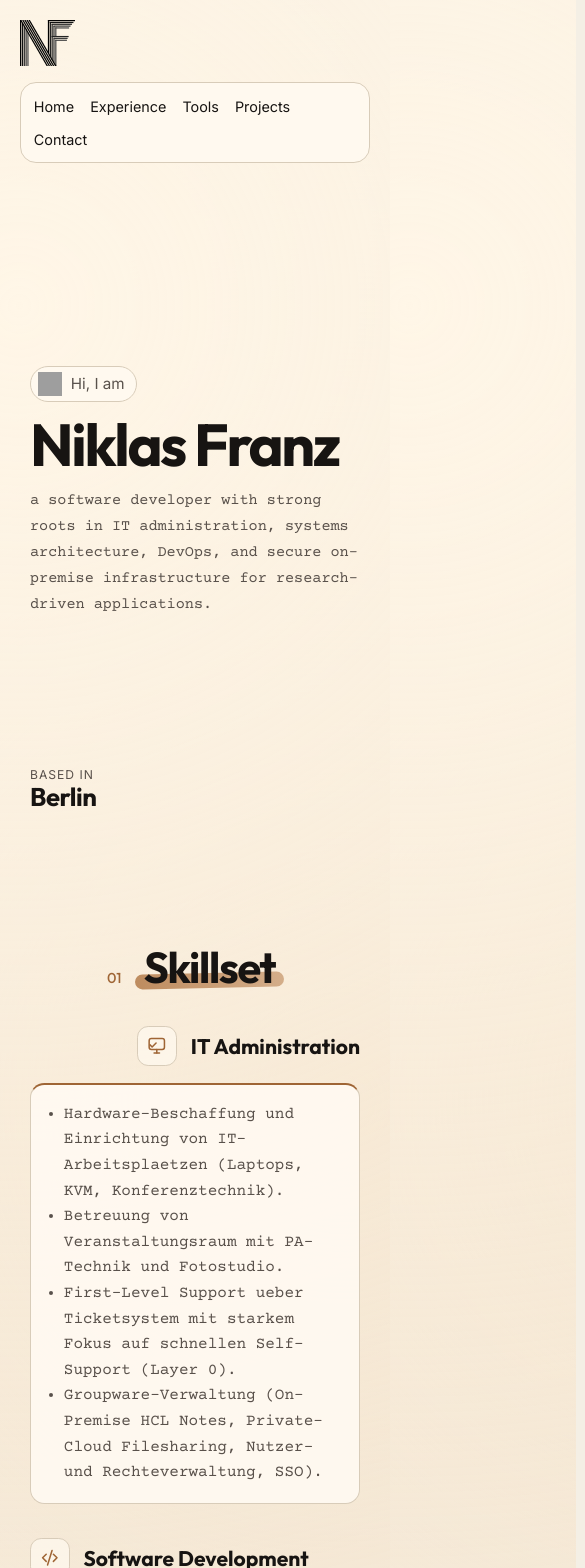
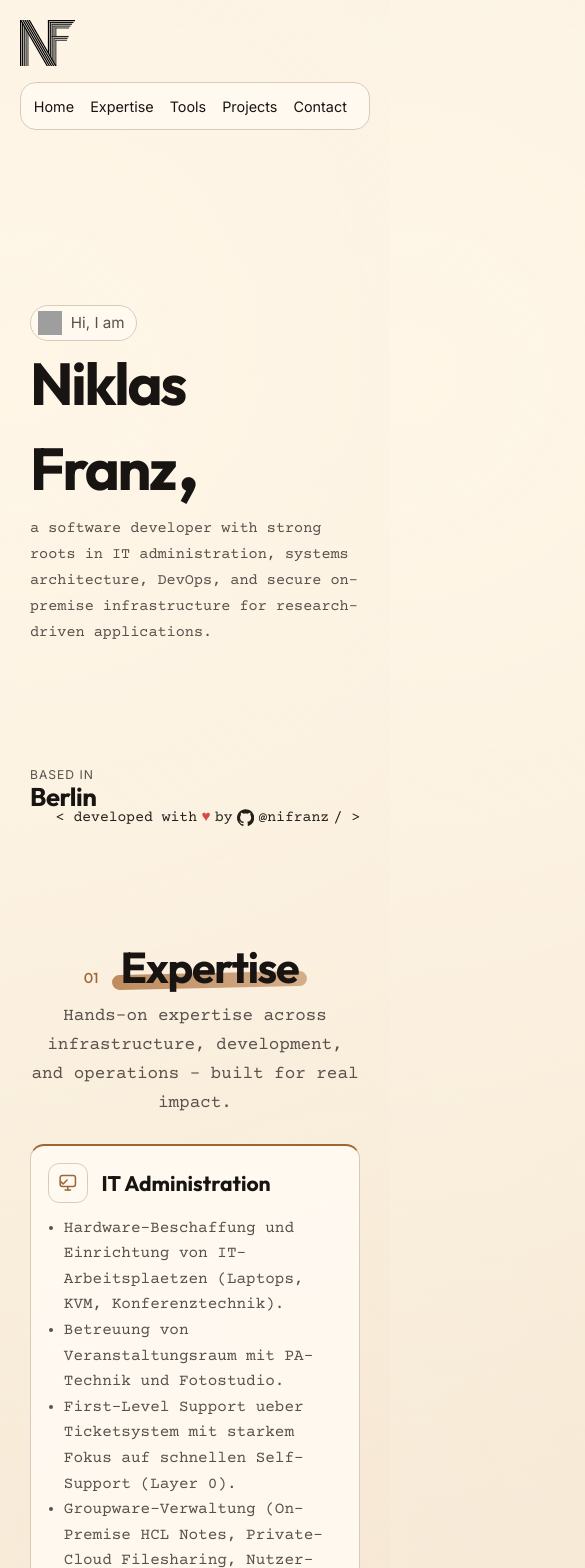
Before and after one commit to nifranz/homepage, a Vue app: page / in a window 390 px wide. Shown: the top 1568 px of the page, 585 px wide, since content can reach past the window. Built offline with nearby package versions, Linux system fonts and the light colour scheme; grey boxes are pictures that could not be loaded.

Commit message:
feat: overhaul global styling

```diff
--- a/src/components/ExperienceSection.vue
+++ b/src/components/ExperienceSection.vue
@@ -10,21 +10,21 @@ defineProps({
 </script>
 
 <template>
-  <section class="section" id="experience">
-    <SectionHeader index="01" title="Skillset" />
+  <section class="section" id="expertise">
+    <SectionHeader
+      index="01"
+      title="Expertise"
+      description="Hands-on expertise across infrastructure, development, and operations - built for real impact."
+    />
 
-    <div class="experience-timeline">
+    <div class="experience-grid">
       <article
         v-for="(skill, index) in skills"
         :key="skill.title"
-        class="experience-row"
-        :class="{ flipped: index % 2 !== 0 }"
-        v-reveal="{
-          delay: index * 90,
-          direction: index % 2 === 0 ? 'left' : 'right',
-        }"
+        class="experience-card"
+        v-reveal="{ delay: index * 90, direction: 'up' }"
       >
-        <div class="experience-title-pane">
+        <div class="experience-card-head">
           <span class="experience-icon" aria-hidden="true">
             <svg viewBox="0 0 24 24" fill="none">
               <path
@@ -40,11 +40,9 @@ defineProps({
           </span>
           <h3>{{ skill.title }}</h3>
         </div>
-        <div class="experience-content-pane">
-          <ul>
-            <li v-for="point in skill.points" :key="point">{{ point }}</li>
-          </ul>
-        </div>
+        <ul class="experience-card-list">
+          <li v-for="point in skill.points" :key="point">{{ point }}</li>
+        </ul>
       </article>
     </div>
   </section>
--- a/src/components/HeroSection.vue
+++ b/src/components/HeroSection.vue
@@ -1,5 +1,6 @@
 <script setup>
 import { onBeforeUnmount, onMounted, ref } from "vue";
+import { Icon } from "@iconify/vue";
 
 defineProps({
   name: {
@@ -23,7 +24,10 @@ function syncHeroOffset() {
     return;
   }
 
-  heroRef.value.style.setProperty("--hero-offset", `${heroRef.value.offsetTop}px`);
+  heroRef.value.style.setProperty(
+    "--hero-offset",
+    `${heroRef.value.offsetTop}px`,
+  );
 }
 
 function handleResize() {
@@ -89,12 +93,32 @@ onBeforeUnmount(() => {
         />
         <span>Hi, I am</span>
       </div>
-      <h1 class="hero-part hero-part-2">{{ name }}</h1>
+      <h1 class="hero-part hero-part-2">
+        {{ name }}<span style="font-size: 70pt; font-weight: lighter">,</span>
+      </h1>
       <p class="hero-part hero-part-3">{{ description }}</p>
     </div>
     <div class="hero-location" aria-label="Location">
       <span>based in</span>
       <strong>Berlin</strong>
     </div>
+    <div class="credits">
+      <a
+        class="credits-link"
+        href="https://github.com/nifranz"
+        target="_blank"
+        rel="noopener noreferrer"
+      >
+        &lt; developed with <span class="heart" aria-hidden="true">♥</span> by
+        <span class="github-link">
+          <Icon
+            class="github-icon"
+            icon="simple-icons:github"
+            aria-hidden="true"
+          />@nifranz
+        </span>
+        / &gt;
+      </a>
+    </div>
   </section>
 </template>
--- a/src/components/SectionHeader.vue
+++ b/src/components/SectionHeader.vue
@@ -8,12 +8,19 @@ defineProps({
     type: String,
     required: true,
   },
+  description: {
+    type: String,
+    default: "",
+  },
 });
 </script>
 
 <template>
   <div class="section-head">
-    <span>{{ index }}</span>
-    <h2>{{ title }}</h2>
+    <div class="section-title-row">
+      <span>{{ index }}</span>
+      <h2>{{ title }}</h2>
+    </div>
+    <p v-if="description" class="section-subtitle">{{ description }}</p>
   </div>
 </template>
--- a/src/components/SiteFooter.vue
+++ b/src/components/SiteFooter.vue
@@ -50,6 +50,7 @@ const currentYear = new Date().getFullYear();
 
     <div class="footer-meta">
       <span>&copy; {{ currentYear }} Niklas Franz</span>
+
       <span>Portfolio Website</span>
     </div>
   </footer>
--- a/src/components/SiteHeader.vue
+++ b/src/components/SiteHeader.vue
@@ -13,7 +13,7 @@ defineProps({
     <div class="topbar">
       <nav>
         <a href="#hero">Home</a>
-        <a href="#experience">Experience</a>
+        <a href="#expertise">Expertise</a>
         <a href="#tools">Tools</a>
         <a href="#projects">Projects</a>
         <a href="#contact">Contact</a>
--- a/src/data/portfolioData.js
+++ b/src/data/portfolioData.js
@@ -72,32 +72,39 @@ export const coreSkills = [
 ];
 
 export const tools = [
-  { name: "Vue.js", icon: "vuedotjs", color: "#4FC08D" },
-  { name: "TypeScript", icon: "typescript", color: "#3178C6" },
-  { name: "Node.js", icon: "nodedotjs", color: "#5FA04E" },
-  { name: "npm", icon: "npm", color: "#CB3837" },
-  { name: "Express.js", icon: "express", color: "#000000" },
-  { name: "Python", icon: "python", color: "#3776AB" },
-  { name: "R", icon: "r", color: "#276DC3" },
-  { name: "Unity", icon: "unity", color: "#000000" },
-  { name: "M365", icon: "microsoftoffice", color: "#D83B01" },
-  { name: "Django", icon: "django", color: "#092E20" },
-  { name: "Docker", icon: "docker", color: "#2496ED" },
-  { name: "Docker Compose", icon: "docker", color: "#2496ED" },
-  { name: "GitLab CI/CD", icon: "gitlab", color: "#FC6D26" },
-  { name: "HCL Notes", icon: "hcl", color: "#0066B3" },
-  { name: "HCL Domino", icon: "hcl", color: "#0066B3" },
-  { name: "Nextcloud", icon: "nextcloud", color: "#0082C9" },
-  { name: "OnlyOffice", icon: "onlyoffice", color: "#444444" },
-  { name: "vSphere", icon: "vmware", color: "#607078" },
-  { name: "Veeam", icon: "veeam", color: "#00B336" },
-  { name: "Ubiquiti", icon: "ubiquiti", color: "#0559C9" },
-  { name: "SAN", icon: "netapp", color: "#0067C5" },
-  { name: "SSL/TLS", icon: "openssl", color: "#721412" },
-  { name: "Firewall", icon: "fortinet", color: "#EE3124" },
-  { name: "DNS", icon: "nextdns", color: "#007BFF" },
-  { name: "SSO", icon: "keycloak", color: "#4D4D4D" },
-  { name: "AR/VR", icon: "meta", color: "#0467DF" },
+  // web frameworks and languages
+  { name: "Vue.js", icon: "vuedotjs", color: "#4FC08D", link: "https://vuejs.org/" },
+  { name: "TypeScript", icon: "typescript", color: "#3178C6", link: "https://www.typescriptlang.org/" },
+  { name: "Tailwind CSS", icon: "tailwindcss", color: "#06B6D4", link: "https://tailwindcss.com/" },
+  { name: "shadcn/ui", icon: "shadcnui", color: "#000000", link: "https://ui.shadcn.com/" },
+  { name: "Figma", icon: "figma", color: "#F24E1E", link: "https://www.figma.com/" },
+  { name: "Django", icon: "django", color: "#092E20", link: "https://www.djangoproject.com/" },
+  { name: "Express.js", icon: "express", color: "#000000", link: "https://expressjs.com/" },
+  { name: "React", icon: "react", color: "#61DAFB", link: "https://react.dev/" },
+  { name: "PHP", icon: "php", color: "#777BB4", link: "https://www.php.net/" },
+  { name: "Sequelize", icon: "sequelize", color: "#52B0E7", link: "https://sequelize.org/" },
+  // infrastrcture and architecture
+  { name: "Linux", icon: "linux", color: "#000000", link: "https://www.kernel.org/" },
+  { name: "macOS", icon: "apple", color: "#000000", link: "https://www.apple.com/macos/" },
+  { name: "Docker", icon: "docker", color: "#2496ED", link: "https://www.docker.com/" },
+  { name: "GitLab CI/CD", icon: "gitlab", color: "#FC6D26", link: "https://docs.gitlab.com/ee/ci/" },
+  { name: "vSphere", icon: "vmware", color: "#607078", link: "https://www.vmware.com/products/cloud-infrastructure/vsphere.html" },
+  // other languages and frameworks
+  { name: "Python", icon: "python", color: "#3776AB", link: "https://www.python.org/" },
+  { name: "R", icon: "r", color: "#276DC3", link: "https://www.r-project.org/" },
+  { name: "C#", icon: "csharp", color: "#512BD4", link: "https://dotnet.microsoft.com/en-us/languages/csharp" },
+  { name: "Unity", icon: "unity", color: "#000000", link: "https://unity.com/" },
+  { name: "AR/VR", icon: "meta", color: "#0467DF", link: "https://www.meta.com/quest/quest-3/" },
+  // groupware
+  { name: "M365", icon: "microsoftoffice", color: "#D83B01", link: "https://www.microsoft.com/microsoft-365" },
+  { name: "HCL Notes", icon: "hcl", color: "#0066B3", link: "https://www.hcl-software.com/notes" },
+  { name: "Nextcloud", icon: "nextcloud", color: "#0082C9", link: "https://nextcloud.com/" },
+  { name: "OnlyOffice", icon: "onlyoffice", color: "#444444", link: "https://www.onlyoffice.com/" },
+  // network stack
+  { name: "SSL/TLS", icon: "openssl", color: "#721412", link: "https://www.openssl.org/" },
+  // { name: "Firewall", icon: "fortinet", color: "#EE3124" },
+  { name: "DNS", icon: "nextdns", color: "#007BFF", link: "https://nextdns.io/" },
+  { name: "SSO", icon: "keycloak", color: "#4D4D4D", link: "https://www.keycloak.org/" },
 ];
 
 export const projects = [
@@ -168,10 +175,10 @@ export const contactLinks = [
   {
     label: "Email",
     title: "Drop me a line",
-    description: "your.email@example.com",
+    description: "hello@niklasfranz.de",
     icon: "gmail",
+    href: "mailto:hello@niklasfranz.de?subject=Hello%20Niklas",
     color: "#EA4335",
-    href: "mailto:your.email@example.com?subject=Hello%20Niklas",
   },
   {
     label: "LinkedIn",
@@ -208,7 +215,7 @@ export const footerLegalLinks = [
 
 export const footerSitemapLinks = [
   { label: "Home", href: "#hero" },
-  { label: "Experience", href: "#experience" },
+  { label: "Expertise", href: "#expertise" },
   { label: "Tools", href: "#tools" },
   { label: "Projects", href: "#projects" },
   { label: "Contact", href: "#contact" },
--- a/src/style.css
+++ b/src/style.css
@@ -38,7 +38,7 @@ body {
   width: 100%;
   max-width: none;
   margin: 0;
-  padding: 20px 30px 4.5rem;
+  padding: 20px 30px 0;
 }
 
 .site-header {
@@ -189,18 +189,25 @@ main {
 
 .section {
   padding-top: 6rem;
+  margin-inline: 100px;
 }
 
 .section-head {
-  display: flex;
-  gap: 0.9rem;
-  align-items: baseline;
-  justify-content: center;
+  display: grid;
+  justify-items: center;
+  gap: 0.5rem;
   margin-bottom: 1.6rem;
   text-align: center;
 }
 
-.section-head span {
+.section-title-row {
+  display: flex;
+  align-items: baseline;
+  justify-content: center;
+  gap: 0.9rem;
+}
+
+.section-title-row span {
   font-family: 'Outfit', sans-serif;
   color: var(--accent);
   font-size: 0.9rem;
@@ -233,6 +240,15 @@ main {
   );
   transform: rotate(-1.2deg);
   z-index: -1;
+}
+
+.section-subtitle {
+  margin: 0;
+  max-width: 780px;
+  color: var(--muted);
+  font-family: var(--typewriter);
+  font-size: clamp(1.1rem, 2.1vw, 1.32rem);
+  line-height: 1.65;
 }
 
 .reveal {
@@ -273,89 +289,34 @@ main {
   transform: translate3d(0, 0, 0) scale(1);
 }
 
-.experience-timeline {
-  position: relative;
+.experience-grid {
   display: grid;
-  gap: 1.8rem;
+  grid-template-columns: repeat(2, minmax(0, 1fr));
+  gap: 1rem;
 }
 
-.experience-timeline::before {
-  content: '';
-  position: absolute;
-  top: 0;
-  bottom: 0;
-  left: 50%;
-  width: 3px;
-  border-radius: 999px;
-  background: linear-gradient(
-    180deg,
-    color-mix(in srgb, var(--accent), white 40%),
-    var(--line) 30%,
-    var(--line) 70%,
-    color-mix(in srgb, var(--accent), white 40%)
-  );
+.experience-card {
+  border: 1px solid var(--line);
+  border-top-width: 2px;
+  border-top-color: var(--accent);
+  border-radius: 0.9rem;
+  background: color-mix(in srgb, var(--bg-soft), transparent 10%);
+  padding: 1.05rem;
+  display: grid;
+  gap: 0.8rem;
 }
 
-.experience-row {
-  position: relative;
-  display: grid;
-  grid-template-columns: minmax(0, 1fr) minmax(0, 1fr);
-  gap: 2.4rem;
-  align-items: stretch;
+.experience-grid > .experience-card:last-child:nth-child(odd) {
+  grid-column: 1 / -1;
+  justify-self: center;
+  width: 100%;
+  max-width: calc(50% - 0.5rem);
 }
 
-.experience-title-pane,
-.experience-content-pane {
-  will-change: transform, opacity;
-}
-
-.experience-title-pane {
+.experience-card-head {
   display: flex;
   align-items: center;
   gap: 0.85rem;
-  padding: 0.35rem 0;
-  min-height: 100%;
-}
-
-.experience-content-pane {
-  border: 1px solid var(--line);
-  background: color-mix(in srgb, var(--bg-soft), transparent 10%);
-  border-radius: 0.9rem;
-  padding: 1.05rem;
-  border-top-width: 2px;
-  border-top-color: var(--accent);
-}
-
-.experience-row:not(.flipped) .experience-title-pane {
-  justify-content: flex-end;
-}
-
-.experience-content-pane {
-  position: relative;
-}
-
-.experience-row.flipped .experience-title-pane {
-  order: 2;
-  justify-content: flex-start;
-}
-
-.experience-row.flipped .experience-content-pane {
-  order: 1;
-}
-
-.experience-row::after {
-  content: '';
-  position: absolute;
-  left: 50%;
-  top: 50%;
-  width: 0.95rem;
-  height: 0.95rem;
-  border-radius: 999px;
-  border: 2px solid var(--accent);
-  background: var(--bg-soft);
-  transform: translate(-50%, -50%);
-  box-shadow: 0 0 0 4px color-mix(in srgb, var(--bg), transparent 10%);
-  z-index: 1;
 }
 
 .experience-icon {
@@ -374,14 +335,14 @@ main {
   height: 1.35rem;
 }
 
-.experience-title-pane h3,
-.project-card h3 {
+.experience-card-head h3,
+.project-title-pane h3 {
   margin: 0;
   font-family: 'Outfit', sans-serif;
   font-size: 1.32rem;
 }
 
-.experience-content-pane ul {
+.experience-card-list {
   margin: 0;
   padding-left: 1rem;
   color: var(--muted);
@@ -415,6 +376,16 @@ main {
   font-size: 1rem;
   text-align: center;
   width: fit-content;
+  color: var(--text);
+  text-decoration: none;
+  transition:
+    border-color 0.2s ease,
+    transform 0.2s ease;
+}
+
+.tool-pill:hover {
+  border-color: color-mix(in srgb, var(--accent), white 45%);
+  transform: translateY(-1px);
 }
 
 .tool-icon {
@@ -423,25 +394,80 @@ main {
   flex-shrink: 0;
 }
 
-.project-cards {
-  display: flex;
-  gap: 1rem;
-  overflow-x: auto;
-  padding-bottom: 0.35rem;
-  scroll-snap-type: x mandatory;
-  scrollbar-width: thin;
+.project-timeline {
+  position: relative;
+  display: grid;
+  gap: 1.8rem;
 }
 
-.project-card {
-  flex: 0 0 40%;
-  max-width: 40%;
+.project-timeline::before {
+  content: '';
+  position: absolute;
+  top: 0;
+  bottom: 0;
+  left: 50%;
+  width: 3px;
+  border-radius: 999px;
+  background: linear-gradient(
+    180deg,
+    color-mix(in srgb, var(--accent), white 40%),
+    var(--line) 30%,
+    var(--line) 70%,
+    color-mix(in srgb, var(--accent), white 40%)
+  );
+}
+
+.project-row {
+  position: relative;
+  display: grid;
+  grid-template-columns: minmax(0, 1fr) minmax(0, 1fr);
+  gap: 2.4rem;
+  align-items: stretch;
+}
+
+.project-title-pane {
+  display: flex;
+  align-items: center;
+  gap: 0.85rem;
+  padding: 0.35rem 0;
+  min-height: 100%;
+}
+
+.project-content-pane {
   border: 1px solid var(--line);
   background: color-mix(in srgb, var(--bg-soft), transparent 12%);
-  border-radius: 1rem;
+  border-radius: 0.9rem;
   padding: 1.05rem;
-  display: grid;
-  gap: 0.8rem;
-  scroll-snap-align: start;
+  border-top-width: 2px;
+  border-top-color: var(--accent);
+}
+
+.project-row:not(.flipped) .project-title-pane {
+  justify-content: flex-end;
+}
+
+.project-row.flipped .project-title-pane {
+  order: 2;
+  justify-content: flex-start;
+}
+
+.project-row.flipped .project-content-pane {
+  order: 1;
+}
+
+.project-row::after {
+  content: '';
+  position: absolute;
+  left: 50%;
+  top: 50%;
+  width: 0.95rem;
+  height: 0.95rem;
+  border-radius: 999px;
+  border: 2px solid var(--accent);
+  background: var(--bg-soft);
+  transform: translate(-50%, -50%);
+  box-shadow: 0 0 0 4px color-mix(in srgb, var(--bg), transparent 10%);
+  z-index: 1;
 }
 
 .project-logo {
@@ -460,7 +486,7 @@ main {
   height: 1.35rem;
 }
 
-.project-card p {
+.project-content-pane p {
   margin: 0;
   color: var(--muted);
   line-height: 1.6;
@@ -484,10 +510,36 @@ main {
   font-family: var(--typewriter);
 }
 
+.contact-layout {
+  display: grid;
+  grid-template-columns: minmax(0, 1fr) minmax(0, 1fr);
+  align-items: stretch;
+  gap: 1.4rem;
+}
+
+.contact-portrait {
+  margin: 0;
+  height: clamp(615px, 54vh, 705px);
+  overflow: hidden;
+  border: 0;
+  border-radius: 0;
+  background: transparent;
+}
+
+.contact-portrait img {
+  display: block;
+  width: 100%;
+  height: 100%;
+  object-fit: cover;
+  object-position: 78% top;
+}
+
 .contact-list {
-  display: grid;
-  grid-template-columns: repeat(3, minmax(0, 1fr));
+  display: flex;
+  flex-direction: column;
+  height: 100%;
   gap: 1rem;
+  padding: 50px;
 }
 
 .contact-card {
@@ -499,7 +551,8 @@ main {
   color: var(--text);
   display: grid;
   gap: 0.55rem;
-  min-height: 12rem;
+  min-height: 0;
+  flex: 1 1 0;
   align-content: start;
   transition:
     border-color 0.25s ease,
@@ -545,28 +598,35 @@ main {
 }
 
 .site-footer {
-  margin-top: 6.5rem;
-  padding-top: 2rem;
-  border-top: 1px solid var(--line);
+  margin-top: 0;
+  margin-inline: -30px;
+  padding: 2.4rem 30px 1.6rem;
+  border-top: 1px solid color-mix(in srgb, var(--accent), white 58%);
+  border-bottom: 1px solid color-mix(in srgb, var(--accent), white 72%);
+  background:
+    radial-gradient(circle at 9% 12%, color-mix(in srgb, var(--accent), #fff0db 72%) 0%, transparent 28%),
+    radial-gradient(circle at 89% 84%, color-mix(in srgb, var(--accent), #fff3e1 77%) 0%, transparent 34%),
+    linear-gradient(180deg, #f1e2cb 0%, #ead7bc 100%);
 }
 
 .footer-grid {
   display: grid;
   grid-template-columns: repeat(3, minmax(0, 1fr));
-  gap: 1.25rem;
+  gap: 0;
 }
 
 .footer-col {
-  border: 1px solid var(--line);
-  border-radius: 0.9rem;
-  background: color-mix(in srgb, var(--bg-soft), transparent 12%);
-  padding: 0.9rem 1rem;
+  padding: 0.3rem 1.15rem 0.8rem;
+}
+
+.footer-col:not(:last-child) {
+  border-right: 1px solid color-mix(in srgb, var(--accent), white 56%);
 }
 
 .footer-col h3 {
   margin: 0;
   font-family: 'Outfit', sans-serif;
-  font-size: 1rem;
+  font-size: 1.08rem;
 }
 
 .footer-col ul {
@@ -578,7 +638,7 @@ main {
 }
 
 .footer-col a {
-  color: var(--muted);
+  color: color-mix(in srgb, var(--text), #5c4d3f 18%);
   text-decoration: none;
   font-family: var(--typewriter);
   font-size: 0.92rem;
@@ -590,13 +650,63 @@ main {
 }
 
 .footer-meta {
-  margin-top: 1rem;
+  margin-top: 1.2rem;
+  padding-top: 0.85rem;
+  border-top: 1px solid color-mix(in srgb, var(--accent), white 70%);
   display: flex;
   justify-content: space-between;
   align-items: center;
-  color: var(--muted);
+  color: color-mix(in srgb, var(--text), #6b5d50 28%);
   font-size: 0.84rem;
   font-family: var(--typewriter);
+}
+
+.hero .credits {
+  position: absolute;
+  right: 0;
+  bottom: 2.2rem;
+  text-align: right;
+}
+
+.hero .credits-link {
+  font-size: 1.05rem;
+}
+
+.hero .github-icon {
+  width: 1.08rem;
+  height: 1.08rem;
+}
+
+.credits-link {
+  display: inline-flex;
+  align-items: center;
+  gap: 0.28rem;
+  color: color-mix(in srgb, var(--text), #54483d 22%);
+  text-decoration: none;
+  font-family: var(--typewriter);
+  font-size: 0.9rem;
+  transition: color 0.2s ease;
+}
+
+.credits-link:hover {
+  color: var(--accent);
+}
+
+.heart {
+  color: #d34c45;
+  font-size: 0.95rem;
+  line-height: 1;
+}
+
+.github-link {
+  display: inline-flex;
+  align-items: center;
+  gap: 0.25rem;
+}
+
+.github-icon {
+  width: 0.95rem;
+  height: 0.95rem;
 }
 
 @keyframes rise {
@@ -690,35 +800,70 @@ main {
     justify-content: flex-start;
   }
 
-  .experience-timeline::before {
+  .experience-grid {
+    grid-template-columns: 1fr;
+  }
+
+  .section {
+    margin-inline: 0;
+  }
+
+  .experience-grid > .experience-card:last-child:nth-child(odd) {
+    grid-column: auto;
+    max-width: none;
+  }
+
+  .project-timeline::before {
     display: none;
   }
 
-  .experience-row {
+  .project-row {
     grid-template-columns: 1fr;
     gap: 0.75rem;
   }
 
-  .experience-row::after {
+  .project-row::after {
     display: none;
   }
 
-  .experience-row.flipped .experience-title-pane,
-  .experience-row.flipped .experience-content-pane {
+  .project-row.flipped .project-title-pane,
+  .project-row.flipped .project-content-pane {
     order: initial;
   }
 
-  .project-card {
-    flex-basis: 82%;
-    max-width: 82%;
+  .contact-layout {
+    grid-template-columns: 1fr;
+  }
+
+  .contact-portrait {
+    height: clamp(240px, 44vh, 390px);
+  }
+
+  .contact-portrait img {
+    object-position: 68% top;
   }
 
   .contact-list {
-    grid-template-columns: 1fr;
+    height: auto;
   }
 
   .footer-grid {
     grid-template-columns: 1fr;
+  }
+
+  .site-footer {
+    margin-inline: -30px;
+    padding-inline: 30px;
+  }
+
+  .footer-col {
+    padding: 0.4rem 0 0.8rem;
+  }
+
+  .footer-col:not(:last-child) {
+    border-right: 0;
+    border-bottom: 1px solid color-mix(in srgb, var(--accent), white 60%);
+    margin-bottom: 0.35rem;
   }
 
   .footer-meta {
@@ -727,4 +872,12 @@ main {
     gap: 0.2rem;
   }
 
+  .hero .credits {
+    bottom: 1.1rem;
+  }
+
+  .hero .credits-link {
+    font-size: 0.92rem;
+  }
+
 }
```
Also changed, not shown: src/components/ContactSection.vue (+18 -2 lines), src/components/ProjectsSection.vue (+16 -4 lines), src/components/ToolsSection.vue (+15 -5 lines), 7 other files (tests, documents, lock files or other folders).
